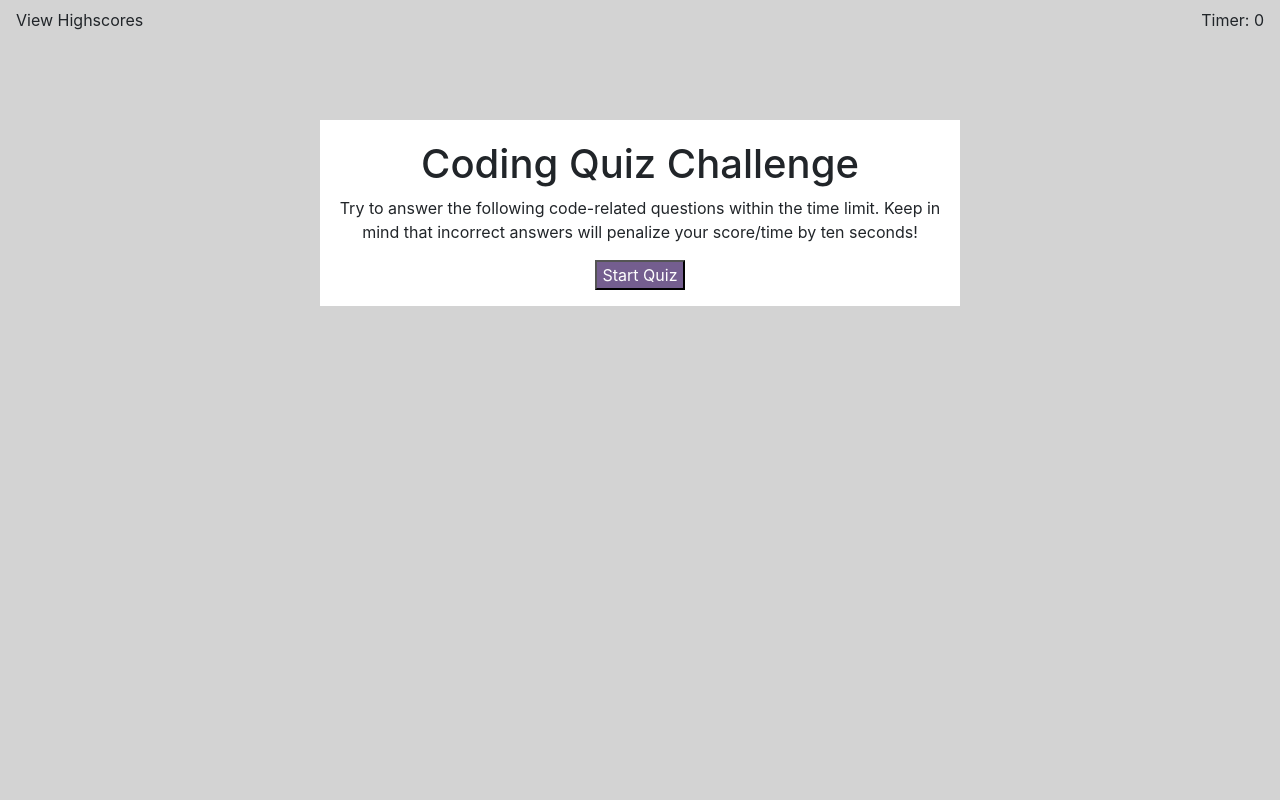
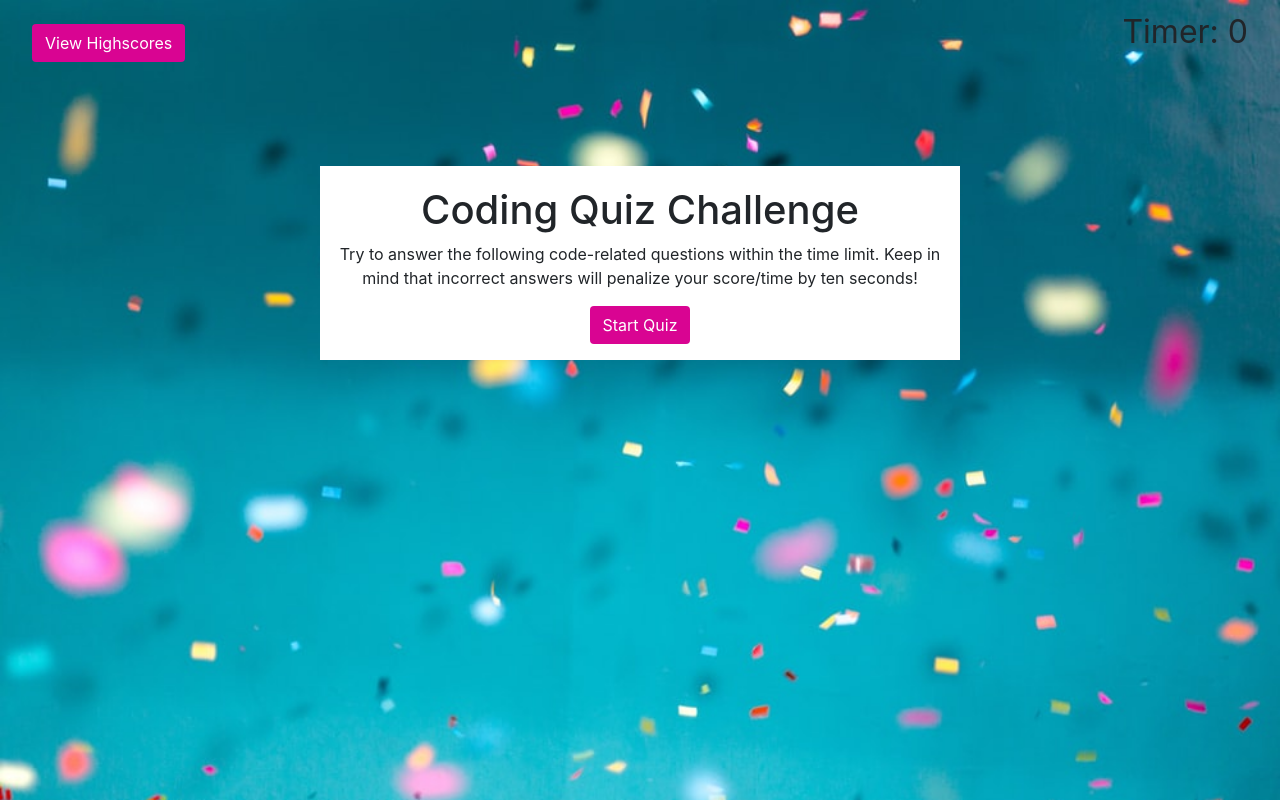
Before and after one commit to aimeecesler/super-fun-code-quiz, a plain HTML site: page index.html in a window 1280 px wide. Drawn offline with nearby package versions, Linux system fonts and the light colour scheme.

Commit message:
Added background image and added styling to buttons

```diff
--- a/index.html
+++ b/index.html
@@ -15,7 +15,8 @@
     <link rel="stylesheet" href="./style.css" />
   </head>
   <nav class="nav">
-    <span class="navbar-text mr-auto" id="highscore"> View Highscores </span>
+    <span class="navbar-text mr-auto">
+        <button class="btn" id="highscore">View Highscores</button></span>
     <span class="navbar-text ml-auto" id="timer"></span>
   </nav>
   <main class="container">
@@ -30,6 +31,6 @@
           <!-- view highscore divs -->
           <div class="row" id="highscore-div"></div>
   </main>
-    <script src="./script.js"></script>
+    <script type="text/javascript" src="./script.js"></script>
   </body>
 </html>
--- a/script.js
+++ b/script.js
@@ -82,6 +82,7 @@ function startPage() {
   startDiv.appendChild(gameIntro);
   // create start button
   var startButton = document.createElement("button");
+  startButton.setAttribute("class", "btn");
   startButton.textContent = "Start Quiz";
   startDiv.appendChild(startButton);
 
@@ -103,7 +104,7 @@ function startTimer() {
     secondsLeft--;
     if (secondsLeft < 0 || questionIndex === questionsAndAnswers.length) {
       clearInterval(timerInterval);
-      setTimeout(gameOver,1000);
+      setTimeout(gameOver, 1000);
     }
   }, 1000);
 }
@@ -130,6 +131,7 @@ function renderQuestions() {
   for (var answerindex = 0; answerindex < 4; answerindex++) {
     var answerListEl = document.createElement("li");
     var answerButton = document.createElement("button");
+    answerButton.setAttribute("class", "btn");
     answerButton.textContent =
       questionsAndAnswers[questionIndex].answers[answerindex];
     answerListEl.appendChild(answerButton);
@@ -200,6 +202,7 @@ function gameOver() {
   input.setAttribute("class", "form-control mr-2 ml-2 mb-2");
   highscoreForm.appendChild(input);
   var submitButton = document.createElement("button");
+  submitButton.setAttribute("class", "btn");
   submitButton.textContent = "Submit";
   highscoreForm.appendChild(submitButton);
   gameOverDiv.appendChild(highscoreForm);
@@ -244,7 +247,7 @@ function gotoHighscores() {
   highscoreDiv.innerHTML = "";
   //   create header
   var highscoreHeader = document.createElement("h2");
-  highscoreHeader.setAttribute("class","col-lg-12");
+  highscoreHeader.setAttribute("class", "col-lg-12");
   highscoreHeader.textContent = "Highscores!";
   highscoreDiv.appendChild(highscoreHeader);
   //   create table
@@ -282,13 +285,14 @@ function gotoHighscores() {
 
   //   create back button
   var buttonDiv = document.createElement("div");
-  buttonDiv.setAttribute("class","col-lg-12");
+  buttonDiv.setAttribute("class", "col-lg-12");
   var backBtn = document.createElement("button");
-  backBtn.setAttribute("class", "mr-2");
+  backBtn.setAttribute("class", "mr-2 btn");
   backBtn.textContent = "Go Back";
   buttonDiv.appendChild(backBtn);
   //   create clear button
   var clearBtn = document.createElement("button");
+  clearBtn.setAttribute("class", "btn");
   clearBtn.textContent = "Clear Highscores";
   buttonDiv.appendChild(clearBtn);
   highscoreDiv.appendChild(buttonDiv);
--- a/style.css
+++ b/style.css
@@ -1,5 +1,6 @@
 body {
-  background-color: lightgray;
+  background-image: url(./background.jpeg);
+  background-size: 100%;
 }
 h1 {
   text-align: center;
@@ -8,13 +9,13 @@ h1 {
 h2 {
   padding-top: 0.5em;
 }
-button {
-  background-color: #745e8f;
+.btn {
+  background-color: #D90492;
   color: white;
   margin-bottom: 1em;
 }
 button:hover {
-  background-color: #b69fd1;
+  background-color: #ee88cc;
 }
 
 ul {
@@ -32,10 +33,12 @@ table {
   max-width: 50%;
 }
 #timer {
-  padding-right: 1em;
+  margin-right: 1em;
+  font-size: 2em;
 }
 #highscore {
-  padding-left: 1em;
+  margin-left: 2em;
+  margin-top: 1em;
 }
 #start-div {
   justify-content: center;
```
Also changed, not shown: background.jpeg (added).
